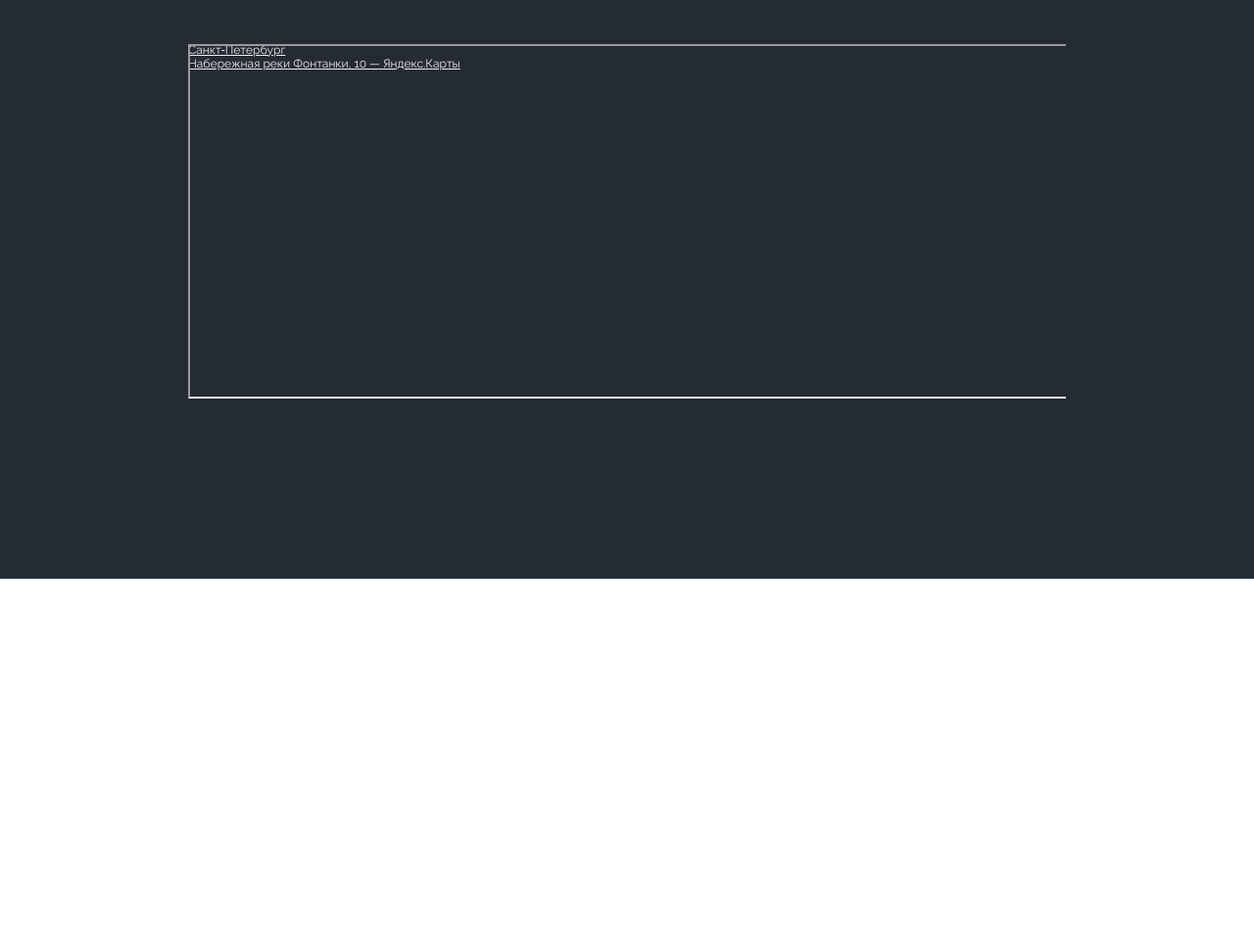
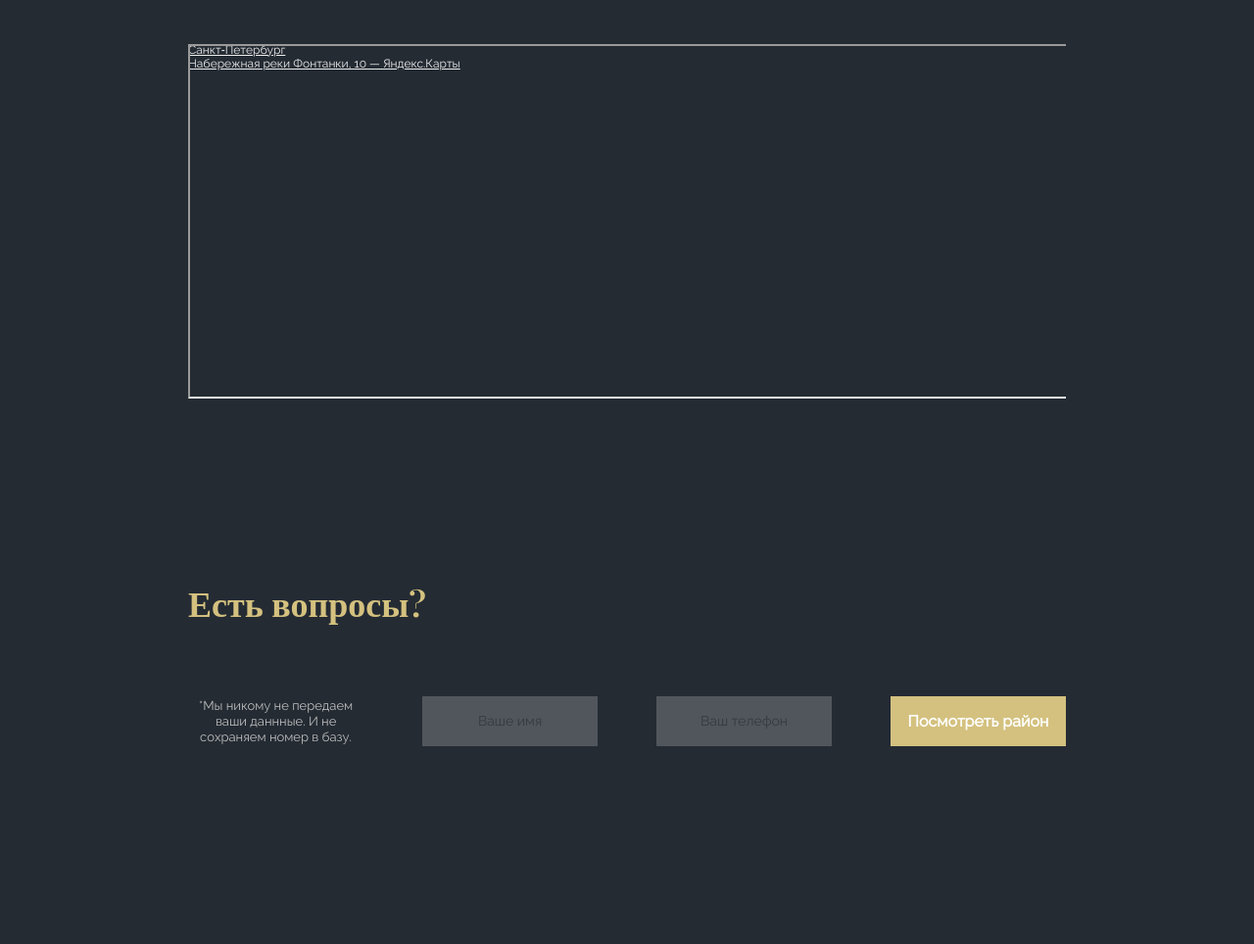
Before and after one commit to Trifle22/Residential-complex, a plain HTML site: page index.html in a window 1280 px wide. Shown: the part 3461-4425 px from the top of the page at 98% size. Before the commit the page ends 4052 px from the top, so only its background shows below. Drawn offline with nearby package versions, Linux system fonts and the light colour scheme.

Commit message:
+section.questions

```diff
--- a/css/style.css
+++ b/css/style.css
@@ -263,6 +263,10 @@ body {
   border: none;
   outline: none;
   flex-basis: 44%;
+  transition: all 0.4s ease-in-out;
+}
+.feedback-form button:hover {
+  border-radius: 10px;
 }
 .video {
   background-color: #242b33;
@@ -307,3 +311,66 @@ body {
   color: #d4c17f;
   margin-bottom: 100px;
 }
+.questions {
+  background-color: #242b33;
+  padding-bottom: 190px;
+}
+.questions-title {
+  font-family: 'Playfair Display';
+  font-style: normal;
+  font-weight: bold;
+  font-size: 36px;
+  line-height: 48px;
+  color: #D4C17F;
+  margin: 0;
+  margin-bottom: 61px;
+}
+.questions-form {
+  display: flex;
+  justify-content: space-between;
+  align-items: center;
+}
+.questions-form input {
+  display: flex;
+  justify-content: center;
+  align-items: center;
+  text-align: center;
+  font-family: 'Raleway';
+  font-size: 14px;
+  line-height: 27px;
+  font-style: normal;font-weight: normal;
+  color: #bebebe;
+  border: none;
+  outline: none;
+  background-color: white;
+  opacity: 0.2;
+  padding: 12px 0px;
+  flex-basis: 20%;
+}
+.questions-form p {
+  font-family: 'Raleway';
+  font-style: normal;font-weight: normal;
+  font-size: 13px;
+  line-height: 16px;
+  text-align: center;
+  color: #bebebe;
+  flex-basis: 20%;
+}
+.questions-form button{
+  background-color: #d4c17f;
+  font-family: 'Raleway';
+  color: #fff;
+  padding: 12px 0;
+  font-style: normal;
+  font-weight: bold;
+  font-size: 16px;
+  line-height: 27px;
+  margin: 0;
+  border: none;
+  outline: none;
+  flex-basis: 20%;
+  transition: all 0.4s ease-in-out;
+}
+.questions-form button:hover {
+  border-radius: 10px;
+}
--- a/index.html
+++ b/index.html
@@ -112,6 +112,18 @@
     <h1 class="district-title">Район на карте</h1>
     <div style="position:relative;overflow:hidden;" class="map"><a href="https://yandex.ru/maps/2/saint-petersburg/?utm_medium=mapframe&utm_source=maps" style="color:#eee;font-size:12px;position:absolute;top:0px;">Санкт‑Петербург</a><a href="https://yandex.ru/maps/2/saint-petersburg/house/naberezhnaya_reki_fontanki_10/Z0kYdQRoQEcPQFtjfXV1cnlnZw==/?ll=30.338928%2C59.943544&utm_medium=mapframe&utm_source=maps&z=16.35" style="color:#eee;font-size:12px;position:absolute;top:14px;">Набережная реки Фонтанки, 10 — Яндекс.Карты</a><iframe src="https://yandex.ru/map-widget/v1/-/CCQtfZWvCD" width="100%" height="358" frameborder="1" allowfullscreen="true" style="position:relative;"></iframe></div>
   </section>
+  <section class="questions">
+    <div class="container">
+    <h1 class="questions-title">Есть вопросы?</h1>
+    <form action="#" method="POST" class="questions-form">
+      <p>*Мы никому не передаем ваши даннные. И не сохраняем номер в базу.</p>
+      <input type="text" name="name" placeholder="Ваше имя">
+      <input type="text" name="phone" placeholder="Ваш телефон">
+      <button type="button">Посмотреть район</button>
+    </form>
+  </div>
+  </section>
+  <!-- /.questions -->
   <script src="https://cdn.jsdelivr.net/npm/jquery@3.5.1/dist/jquery.min.js"></script>
   <script src="js/jquery.fancybox.min.js"></script>
   <script src="js/main.js"></script>
```
